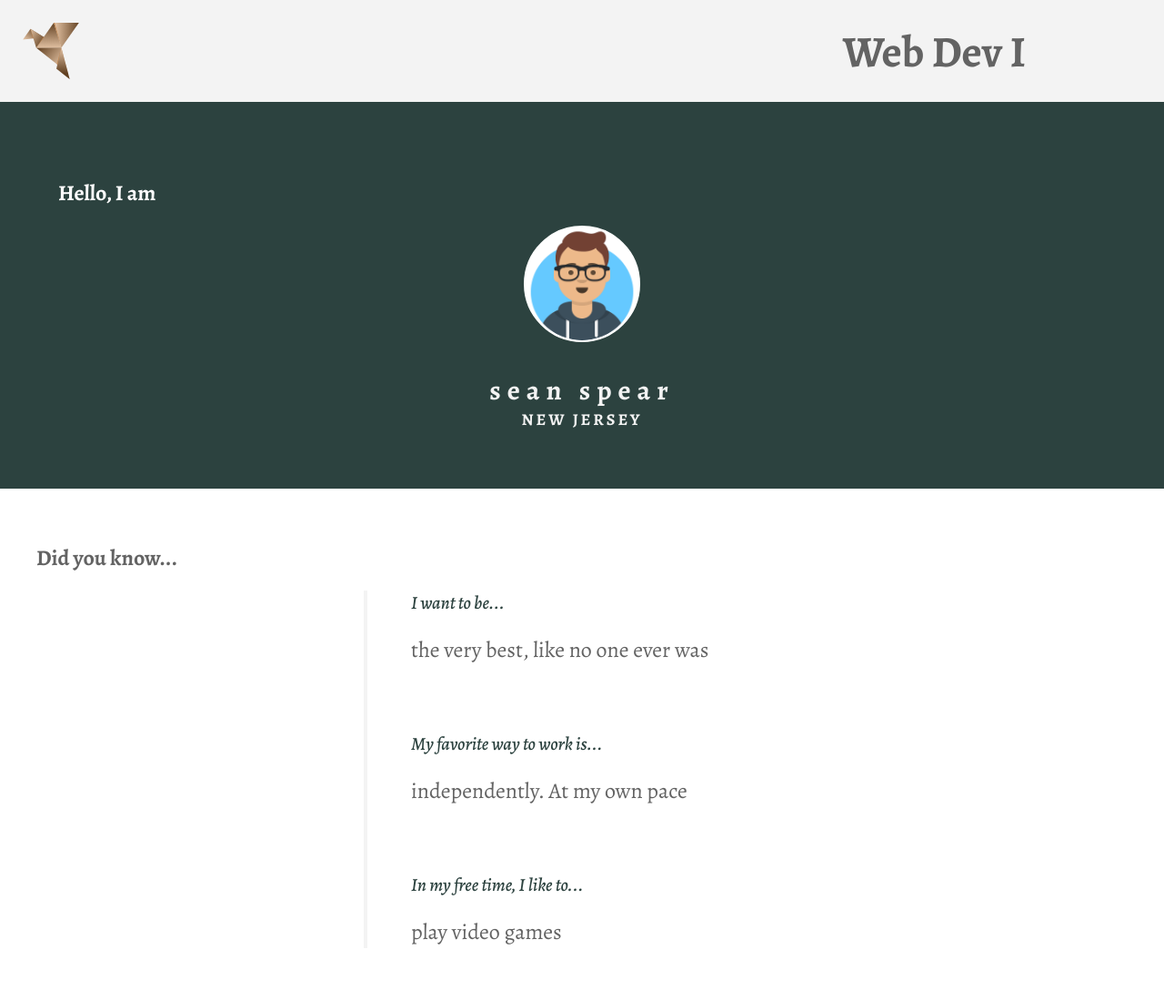
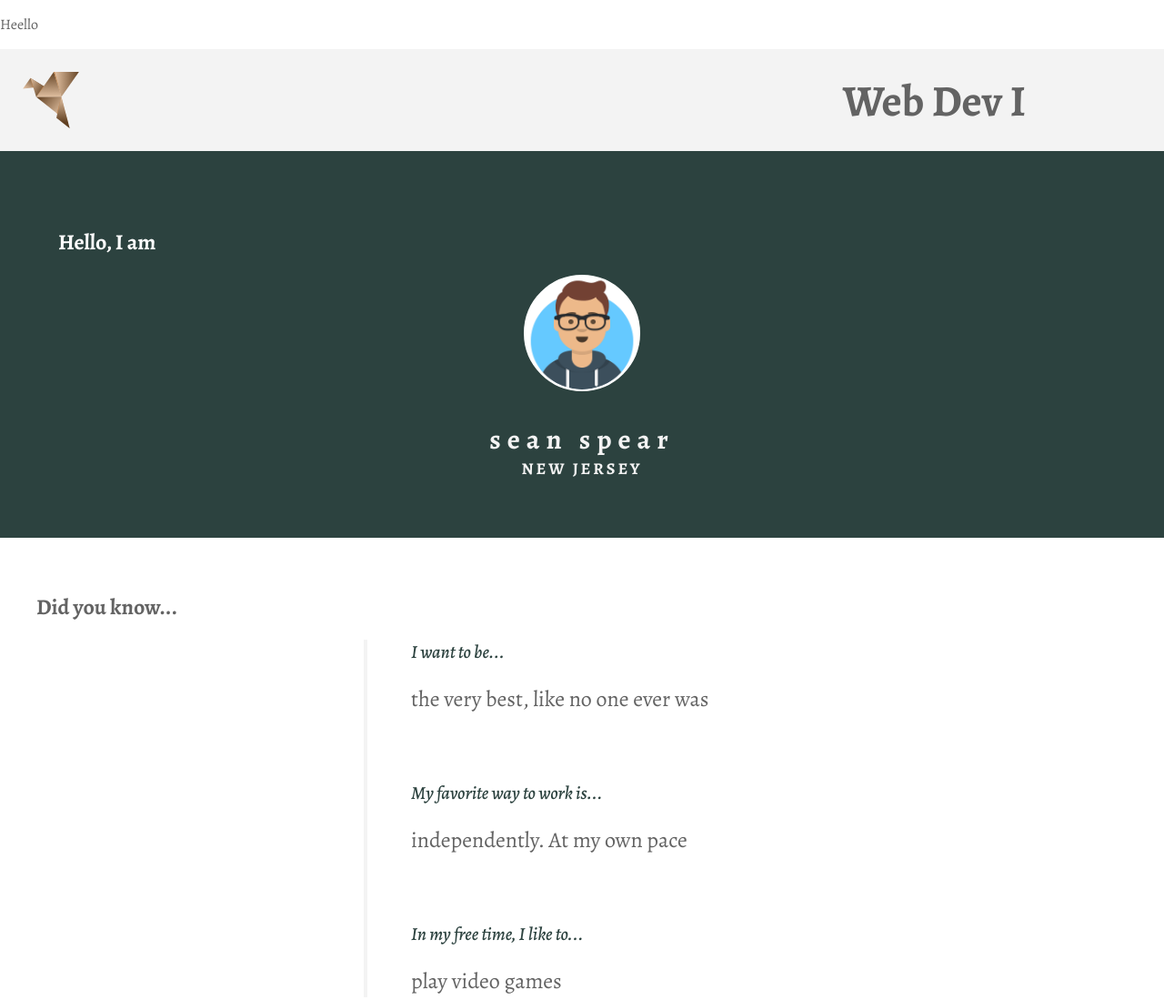
Before and after one commit to cynthiateeters/p4-sean, a plain HTML site: page index.html in a window 1280 px wide. Shown: the top 1099 px of the page at 91% size. Drawn offline with nearby package versions, Linux system fonts and the light colour scheme.

Commit message:
Add files via upload

```diff
--- a/css/styles.css
+++ b/css/styles.css
@@ -1,7 +1,7 @@
 /*
   styles.css
 
-  modified: 2019-12-22
+  modified: 2020-02-29
 
   styleguide: airbnb https://github.com/airbnb/css
 
--- a/index.html
+++ b/index.html
@@ -15,8 +15,13 @@
   <link rel="stylesheet" href="css/styles.css">
 </head>
 
+
+
 <body>
   <!--the body element contains all content shown to a visitor-->
+  <div>
+    <p>Heello</p>
+  </div>
 
   <header class="header">
     <!-- header shows logo and page title -->
```
